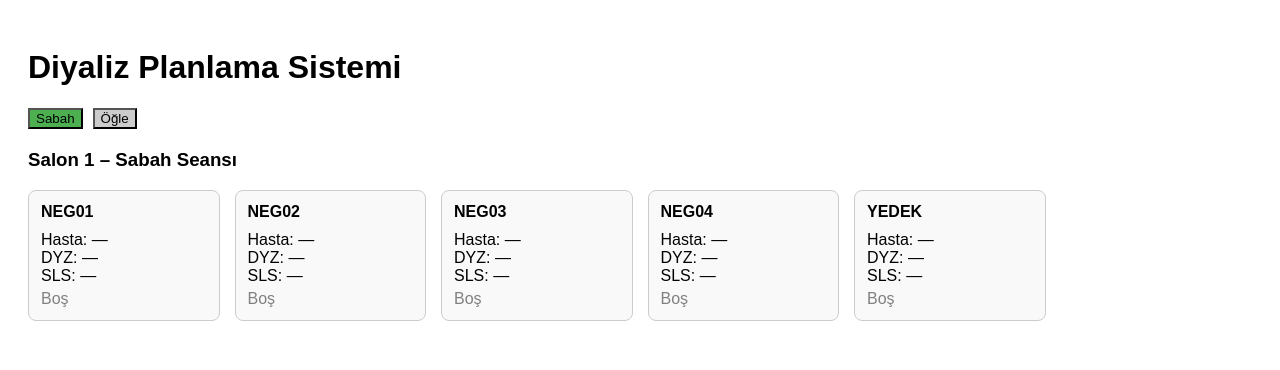
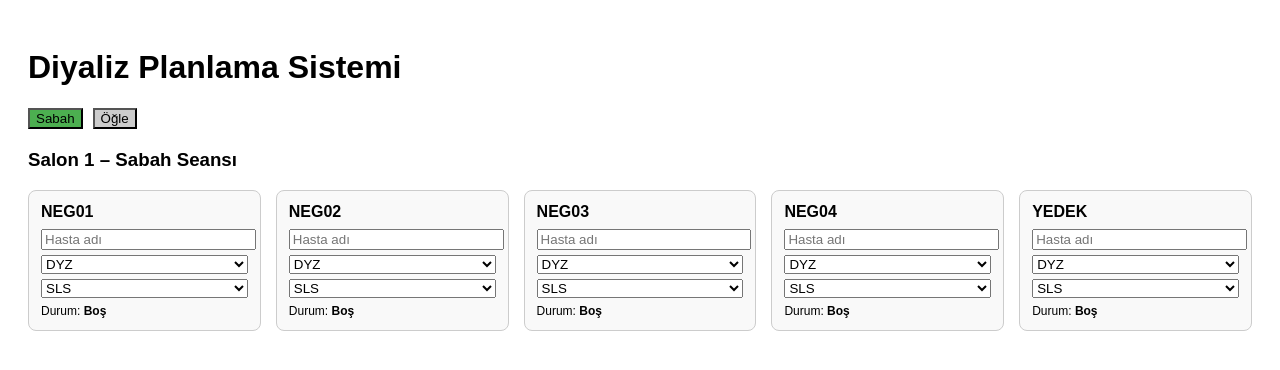
Before and after one commit to rkilic1-spec/diyaliz-planlama, a React (Vite) app: page / in a window 1280 px wide. Shown: the top 370 px of the page. Built offline with nearby package versions, Linux system fonts and the light colour scheme.

Commit message:
Refactor machine data structure and UI components

```diff
--- a/src/App.jsx
+++ b/src/App.jsx
@@ -1,57 +1,108 @@
 import { useState } from "react";
 
-const machines = [
-  { code: "NEG01" },
-  { code: "NEG02" },
-  { code: "NEG03" },
-  { code: "NEG04" },
-  { code: "YEDEK" }
-];
+const machines = ["NEG01", "NEG02", "NEG03", "NEG04", "YEDEK"];
+
+const emptyData = machines.reduce((acc, m) => {
+  acc[m] = { hasta: "", dzy: "", sls: "", durum: "Boş" };
+  return acc;
+}, {});
 
 export default function App() {
   const [session, setSession] = useState("Sabah");
+  const [data, setData] = useState({
+    Sabah: JSON.parse(JSON.stringify(emptyData)),
+    Öğle: JSON.parse(JSON.stringify(emptyData))
+  });
+
+  const update = (machine, field, value) => {
+    setData(prev => ({
+      ...prev,
+      [session]: {
+        ...prev[session],
+        [machine]: {
+          ...prev[session][machine],
+          [field]: value,
+          durum: value ? "Aktif" : "Boş"
+        }
+      }
+    }));
+  };
 
   return (
     <div style={{ padding: 20, fontFamily: "Arial" }}>
       <h1>Diyaliz Planlama Sistemi</h1>
 
-      {/* ÜST KONTROLLER */}
+      {/* SEANS */}
       <div style={{ marginBottom: 20 }}>
-        <button onClick={() => setSession("Sabah")}
-          style={{ marginRight: 10, background: session === "Sabah" ? "#4caf50" : "#ccc" }}>
-          Sabah
+        {["Sabah", "Öğle"].map(s => (
+          <button
+            key={s}
+            onClick={() => setSession(s)}
+            style={{
+              marginRight: 10,
+              background: session === s ? "#4caf50" : "#ccc"
+            }}
+          >
+            {s}
           </button>
-
-        <button onClick={() => setSession("Öğle")}
-          style={{ background: session === "Öğle" ? "#4caf50" : "#ccc" }}>
-          Öğle
-        </button>
+        ))}
       </div>
 
       <h3>Salon 1 – {session} Seansı</h3>
 
-      {/* MAKİNE KARTLARI */}
       <div style={{
         display: "grid",
-        gridTemplateColumns: "repeat(auto-fill, minmax(180px, 1fr))",
+        gridTemplateColumns: "repeat(auto-fill, minmax(200px, 1fr))",
         gap: 15
       }}>
-        {machines.map((m) => (
-          <div key={m.code} style={{
+        {machines.map(m => {
+          const item = data[session][m];
+          return (
+            <div key={m} style={{
               border: "1px solid #ccc",
               borderRadius: 8,
               padding: 12,
-            background: "#f9f9f9"
+              background: item.durum === "Aktif" ? "#e8f5e9" : "#f9f9f9"
             }}>
-            <strong>{m.code}</strong>
-            <div style={{ marginTop: 10 }}>
-              <div>Hasta: —</div>
-              <div>DYZ: —</div>
-              <div>SLS: —</div>
-              <div style={{ marginTop: 5, color: "gray" }}>Boş</div>
+              <strong>{m}</strong>
+
+              <div style={{ marginTop: 8 }}>
+                <input
+                  placeholder="Hasta adı"
+                  value={item.hasta}
+                  onChange={e => update(m, "hasta", e.target.value)}
+                  style={{ width: "100%", marginBottom: 5 }}
+                />
+
+                <select
+                  value={item.dzy}
+                  onChange={e => update(m, "dzy", e.target.value)}
+                  style={{ width: "100%", marginBottom: 5 }}
+                >
+                  <option value="">DYZ</option>
+                  <option value="1.4">1.4</option>
+                  <option value="2.0">2.0</option>
+                  <option value="2.1H">2.1H</option>
+                </select>
+
+                <select
+                  value={item.sls}
+                  onChange={e => update(m, "sls", e.target.value)}
+                  style={{ width: "100%" }}
+                >
+                  <option value="">SLS</option>
+                  <option value="K2/1.25">K2 / 1.25</option>
+                  <option value="K2/1.50">K2 / 1.50</option>
+                  <option value="K2/1.75">K2 / 1.75</option>
+                </select>
+
+                <div style={{ marginTop: 6, fontSize: 12 }}>
+                  Durum: <strong>{item.durum}</strong>
                 </div>
               </div>
-        ))}
+            </div>
+          );
+        })}
       </div>
     </div>
   );
```
Lines whose indentation alone changed are shown as unchanged.
